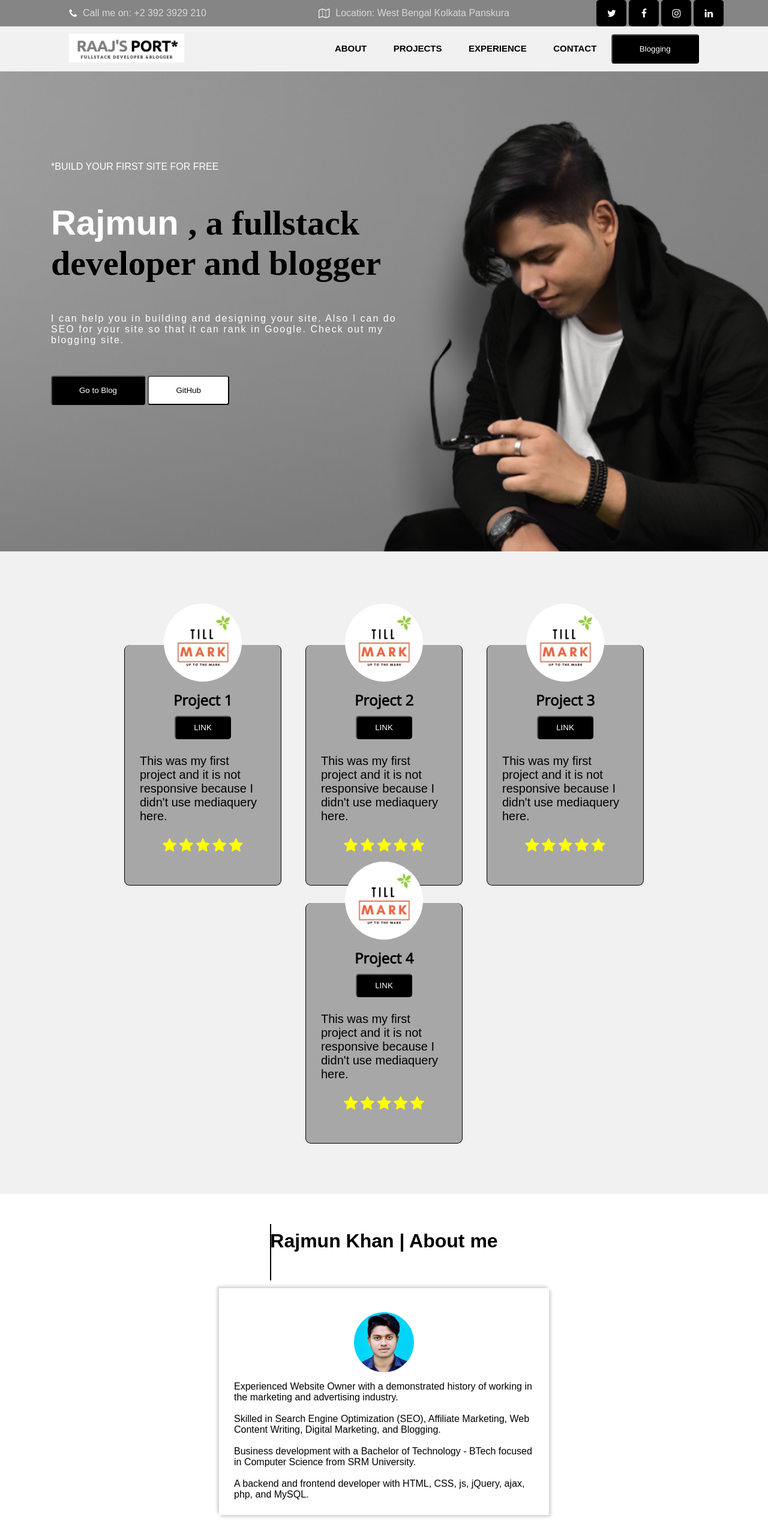
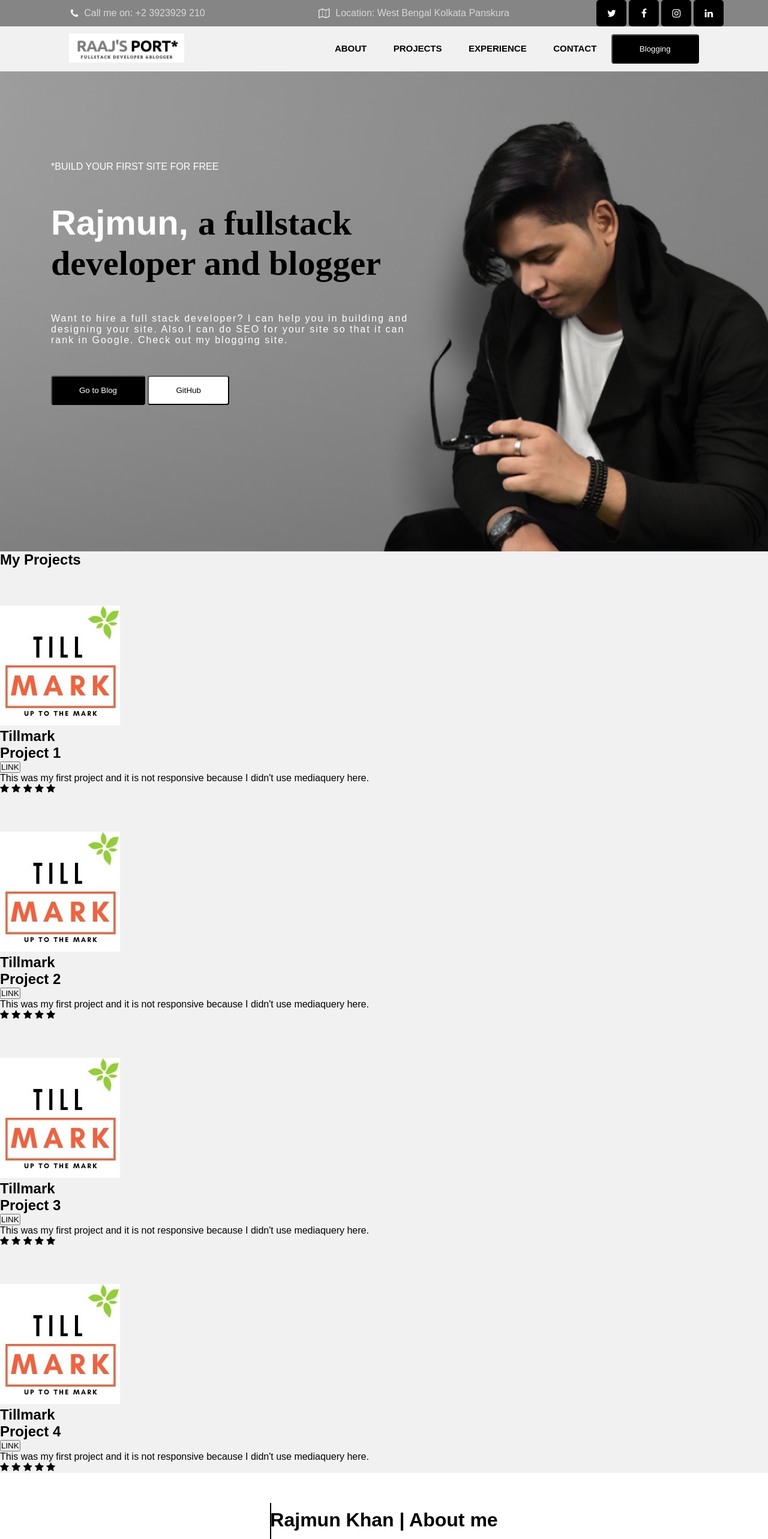
Before and after one commit to rajmunkhan/portfolio, a plain HTML site: page raaj.html in a window 1280 px wide. Shown: the top 2565 px of the page at 60% size. Drawn offline with nearby package versions, Linux system fonts and the light colour scheme.

Commit message:
initial commit

```diff
--- a/raaj.html
+++ b/raaj.html
@@ -4,8 +4,15 @@
 <head>
     <meta charset="UTF-8">
     <meta http-equiv="X-UA-Compatible" content="IE=edge">
+    <meta name="google-site-verification" content="12icaOQ7oK8vNFU-d_7VCNHZt9i1xIbGMxB7YvOKq_c" />
     <meta name="viewport" content="width=device-width, initial-scale=1.0">
-    <title>Raaj's Portfolio</title>
+    <meta name="description" content="If you want to hire a full stack developer for US or India, then Rajmun khan is one of the best full stack developers available online">
+    <meta name="keywords" content="fullstack,web developer, rajmun khan, php & mysql developer, frontend designer,hire a full stack developer">
+    <meta name="author" content="rajmun">
+    <meta name="robots" content="follow, index, max-snippet:-1, max-video-preview:-1, max-image-preview:large"/>
+    <link rel="canonical" href="https://rajmunkhan.github.io/portfolio" />
+    <meta property="og:locale" content="en_US">
+    <title>Hire A Full Stack Developer 2021 | Raajs Portfolio</title>
     <link rel="stylesheet" href="https://cdnjs.cloudflare.com/ajax/libs/font-awesome/4.7.0/css/font-awesome.min.css">
     <link rel="stylesheet" href="raaj.css">
     <link rel="preconnect" href="https://fonts.gstatic.com">
@@ -17,17 +24,19 @@
 <body>
     <section class="topsec">
         <!-- <div class="fiststrip nobg"> -->
-        <div class="nobg number flex" style="width: 306px; height: 25px;"><i class="fa fa-phone"></i>Call me on: +2 392
-            3929 210</div>
-        <div class="nobg location flex"><i class="fa fa-map-o"></i> Location: West Bengal Kolkata Panskura</div>
-        <div class="nobg social flex"><a href="https://twitter.com/rajmun_khan"><i class="fa fa-twitter"></i></a><a href="https://www.facebook.com/profile.php?id=100004904352870"><i
-                    class="fa fa-facebook"></i></a><a href="https://www.instagram.com/rajmunkhan/"><i class="fa fa-instagram"></i></a><a href="https://www.linkedin.com/in/rajmun-khan-255a1aba/"><i
-                    class="fa fa-linkedin"></i></a> </div>
+        <div class="nobg number flex" style="width: 306px; height: 25px;"><i class="fa fa-phone"></i>
+            <p class="glow-text">Call me on: +2 3923929 210</p>
+            </div>
+        <div class="nobg location flex"><i class="fa fa-map-o"></i> <p class="glow-text"> Location: West Bengal Kolkata Panskura</p> </div>
+        <div class="nobg social flex"><a href="https://twitter.com/rajmun_khan"><i class="fa fa-twitter"></i></a><a
+                href="https://www.facebook.com/profile.php?id=100004904352870"><i class="fa fa-facebook"></i></a><a
+                href="https://www.instagram.com/rajmunkhan/"><i class="fa fa-instagram"></i></a><a
+                href="https://www.linkedin.com/in/rajmun-khan-255a1aba/"><i class="fa fa-linkedin"></i></a> </div>
 
     </section>
     <nav>
         <div class="logo">
-            <img style="height: 48px;" src="img/logo.png" alt="">
+            <img style="height: 48px;" src="img/logo.png" alt="raaj's portfolio, fullstack developer and blogger">
         </div>
         <div class="ul" id="ul">
             <ul>
@@ -55,23 +64,25 @@
     <header>
         <div class="header">
             <p>*BUILD YOUR FIRST SITE FOR FREE</p>
-            <h1><span class="text-white"> Rajmun </span>, a fullstack developer and blogger</h1>
-            <p style="letter-spacing: 2px; ">I can help you in building and designing your site. Also I can do SEO for
+            <h1><span class="text-white"> Rajmun, </span> a fullstack developer and blogger</h1>
+            <p style="letter-spacing: 2px; ">Want to hire a full stack developer? I can help you in building and designing your site. Also I can do SEO for
                 your site so that it can rank in Google. Check out my blogging site.</p>
-            <button class="blogbtn" onclick="window.location.href='https://favhomedecor.com'" >Go to Blog</button>
+            <button class="blogbtn" onclick="window.location.href='https://favhomedecor.com'">Go to Blog</button>
             <button class="gitbtn"><a href="">GitHub</a> </button>
         </div>
     </header>
-    <div class="portfolio">
-        <h1>My Projects</h1>
+    <section class="card-section" id="project">
+        <h1 class="portfolio-h1">My Projects</h1>
 
-        <div class="port-card-section" id="project">
-            <div class="port-card">
+        <div class="portfolio">
 
-                <div class="project-logo flex">
-                    <img src="img/prologo1.jpg" alt="">
+            <div class="card1 card">
+                <h1 class="card-h1">01</h1>
+                <div class="portfolio-img">
+                    <img src="img/prologo1.jpg" alt="raaj's projects">
+                    <h2>Tillmark</h2>
                 </div>
-                <div class="inside-card">
+                <div class="project-inside">
                     <h2>Project 1</h2>
                     <button><a href="https://tillmark.000webhostapp.com/">LINK</a></button>
                     <p>This was my first project and it is not responsive because I didn't use mediaquery here.</p>
@@ -83,14 +94,17 @@
                         <i class="fa fa-star"></i>
 
                     </div>
-                    <!-- <i class="fa fa-star-half"></i> -->
+
                 </div>
             </div>
-            <div class="port-card">
-                <div class="project-logo flex">
-                    <img src="img/prologo1.jpg" alt="">
+            <div class="card2 card">
+                <h1 class="card-h1">02</h1>
+                <div class="portfolio-img">
+                    <img src="img/prologo1.jpg" alt="raaj's projects">
+                    <h2>Tillmark</h2>
                 </div>
-                <div class="inside-card">
+                <div class="project-inside">
+
                     <h2>Project 2</h2>
                     <button><a href="https://tillmark.000webhostapp.com/">LINK</a></button>
                     <p>This was my first project and it is not responsive because I didn't use mediaquery here.</p>
@@ -102,14 +116,15 @@
                         <i class="fa fa-star"></i>
 
                     </div>
-                    <!-- <i class="fa fa-star-half"></i> -->
                 </div>
             </div>
-            <div class="port-card">
-                <div class="project-logo flex">
-                    <img src="img/prologo1.jpg" alt="">
+            <div class="card3 card">
+                <h1 class="card-h1">03</h1>
+                <div class="portfolio-img">
+                    <img src="img/prologo1.jpg" alt="raaj's projects">
+                    <h2>Tillmark</h2>
                 </div>
-                <div class="inside-card">
+                <div class="project-inside">
                     <h2>Project 3</h2>
                     <button><a href="https://tillmark.000webhostapp.com/">LINK</a></button>
                     <p>This was my first project and it is not responsive because I didn't use mediaquery here.</p>
@@ -121,16 +136,18 @@
                         <i class="fa fa-star"></i>
 
                     </div>
-                    <!-- <i class="fa fa-star-half"></i> -->
+
                 </div>
             </div>
-            <div class="port-card">
-                <div class="project-logo flex">
-                    <img src="img/prologo1.jpg" alt="">
+            <div class="card4 card">
+                <h1 class="card-h1">04</h1>
+                <div class="portfolio-img">
+                    <img src="img/prologo1.jpg" alt="raaj's projects">
+                    <h2>Tillmark</h2>
                 </div>
-                <div class="inside-card">
+                <div class="project-inside">
                     <h2>Project 4</h2>
-                    <button><a href="https://tillmark.000webhostapp.com/">LINK</a> </button>
+                    <button><a href="https://tillmark.000webhostapp.com/">LINK</a></button>
                     <p>This was my first project and it is not responsive because I didn't use mediaquery here.</p>
                     <div>
                         <i class="fa fa-star"></i>
@@ -140,19 +157,19 @@
                         <i class="fa fa-star"></i>
 
                     </div>
-                    <!-- <i class="fa fa-star-half"></i> -->
 
                 </div>
             </div>
 
+        <!-- </div> -->
+    </section>
 
-        </div>
-    </div>
+
     <div class="about" id="about">
         <h1 data-text="Rajmun&nbsp;Khan&nbsp;&#124;&nbsp;About&nbsp;me">Rajmun Khan | About me</h1>
         <div class="flex" style="flex-wrap: wrap;">
             <div class=" about-me flex">
-                <img style="width: 100px; border-radius: 50%; padding: 15px;" src="img/rajmun.JPG" alt="">
+                <img style="width: 100px; border-radius: 50%; padding: 15px;" src="img/rajmun.JPG" alt="hire a full stack developer">
                 Experienced Website Owner with a demonstrated history of working in the marketing and advertising
                 industry.
                 <br>
@@ -253,10 +270,10 @@
         <h1 style="padding-bottom:10px ;">Experienced With</h1>
         <div class="imgs">
             <div class="slide">
-                <img src="img/Blogger-Logo.png" alt="">
-                <img src="img/hostinger.jpg" alt="">
-                <img src="img/iot.png" alt="">
-                <img src="img/000web.png" alt="">
+                <img src="img/Blogger-Logo.png" alt="blogger">
+                <img src="img/hostinger.jpg" alt="hostinger">
+                <img src="img/iot.png" alt="wordpress">
+                <img src="img/000web.png" alt="000webhost">
 
             </div>
         </div>
@@ -270,5 +287,29 @@
         ul.classList.toggle('navactive');
     }
 </script>
+<script type="text/javascript" src="vanilla-tilt.js"></script>
+<script>
+    VanillaTilt.init(document.querySelectorAll(".card"), {
+        max: 20,
+        speed: 400,
+        glare: true,
+        "max-glare": 1,
+    });
+</script>
+<script type="application/ld+json">
+{
+  "@context": "https://schema.org/",
+  "@type": "Product",
+  "name": "Web Development By Rajmun",
+  "image": "https://rajmunkhan.github.io/portfolio/img/rajmun.JPG",
+  "description": "If you want to hire a full stack developer for US or India, then Rajmun khan is one of the best full stack developers available online",
+  "brand": "Raaj Developer",
+  "aggregateRating": {
+    "@type": "AggregateRating",
+    "ratingValue": "5",
+    "ratingCount": "36"
+  }
+}
+</script>
 
 </html>
```
